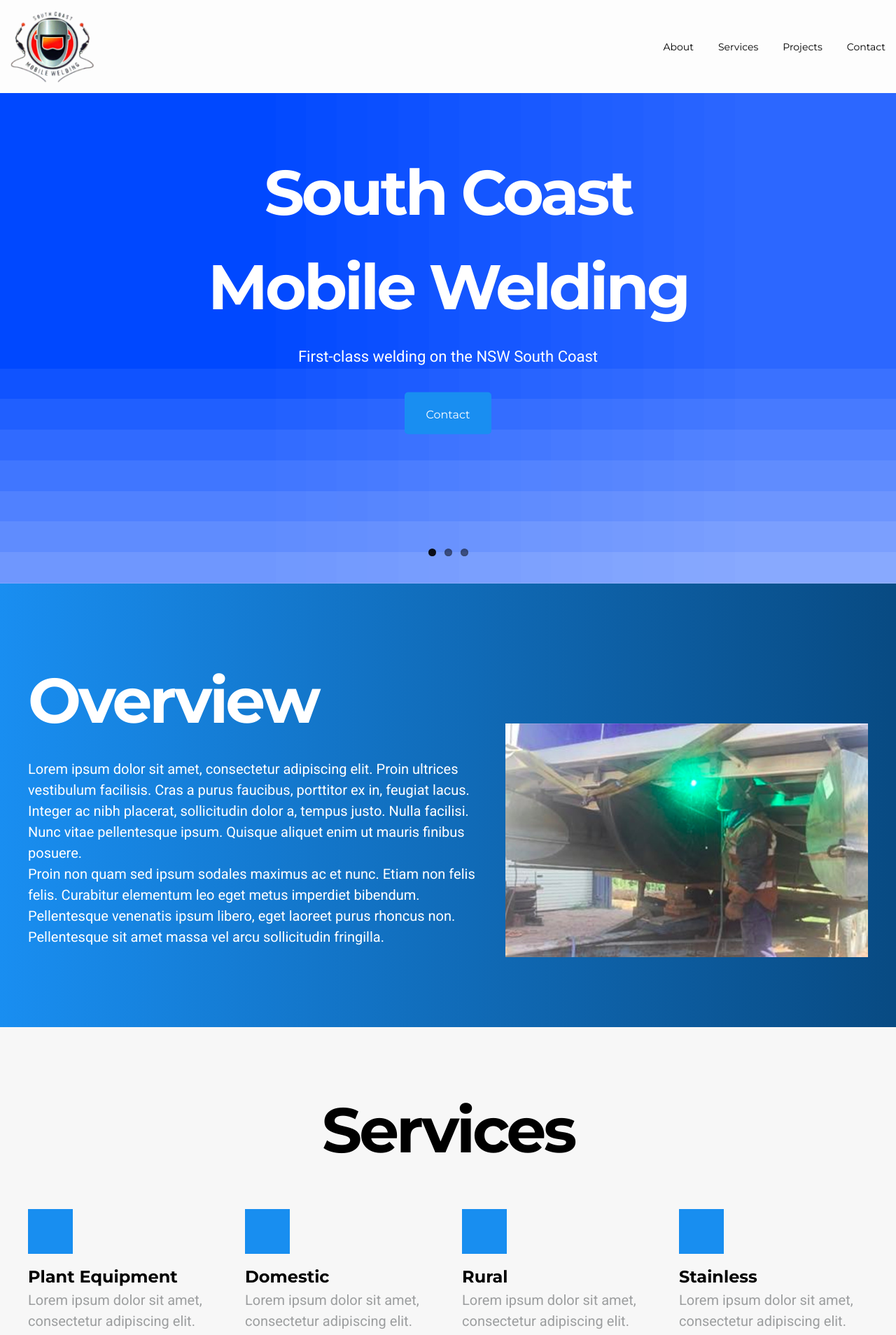
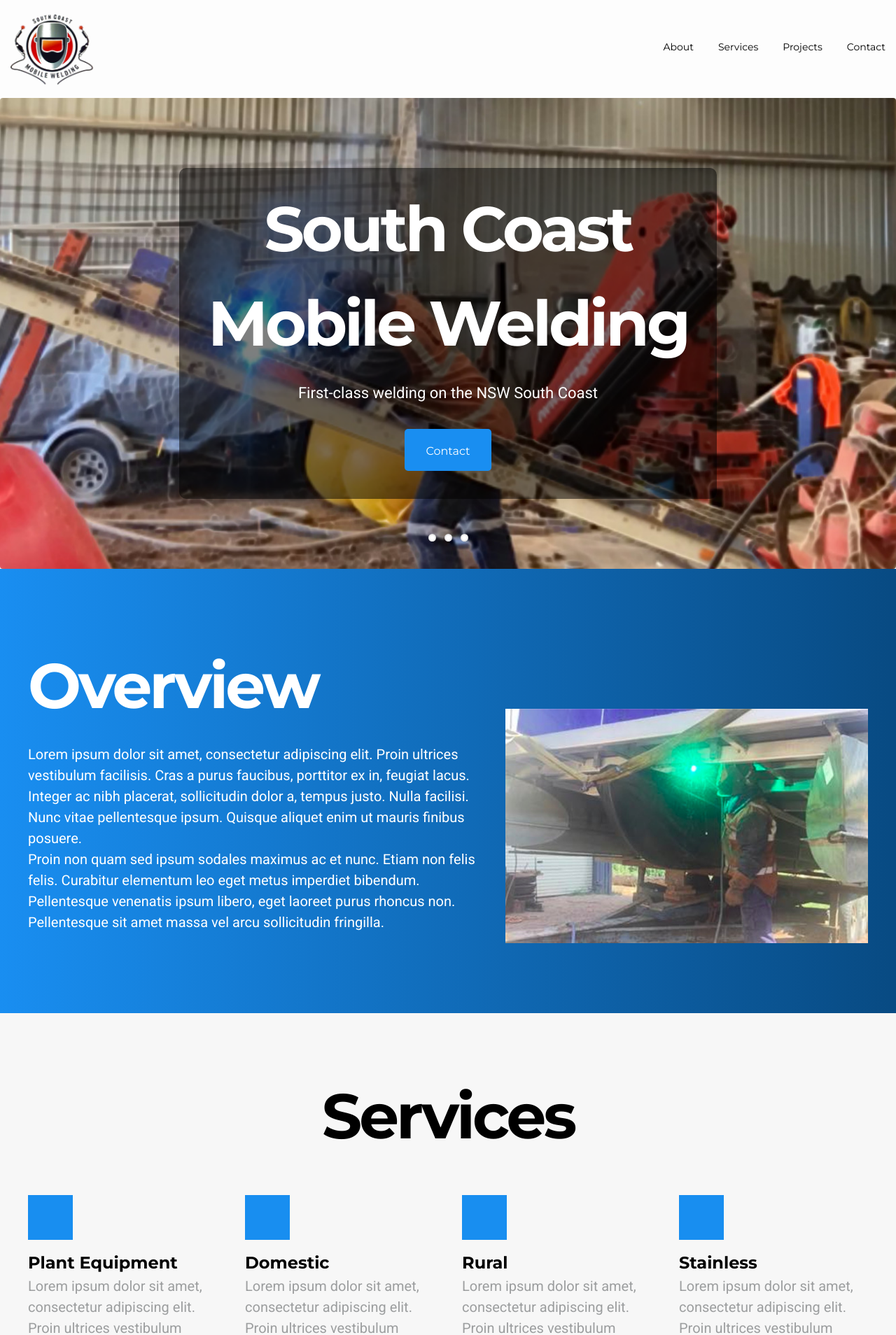
Before and after one commit to PatrickRoberts93/SCMW, a Jekyll site: the page built from index.html, in a window 1280 px wide. Shown: the top 1908 px of the page at 70% size. Built offline with Jekyll 4.4.1, drawn with Linux system fonts in a browser that asks for light colours.

Commit message:
resolves issue #11 - Added slider photos, reconfigured slider using background images

```diff
--- a/_includes/flexslider.html
+++ b/_includes/flexslider.html
@@ -1,18 +1,25 @@
 <div class="flexslider">
-  <div class="slide-text">
-  <h2>South Coast<br/>Mobile Welding</h2>
-  <p>First-class welding on the NSW South Coast</p>
-  <button type="button"><a href="{{ " /contact " | prepend: site.baseurl }}">Contact</a></button>
-</div>
   <ul class="slides">
-    <li>
-      <img src="/img/home-slide1.jpg" />
+    <li class="slide1">
+      <div class="slide-text">
+    <h2>South Coast Mobile Welding</h2>
+    <p>First-class welding on the NSW South Coast</p>
+    <button type="button"><a href="{{ " /contact " | prepend: site.baseurl }}">Contact</a></button>
+  </div>
     </li>
-    <li>
-      <img src="/img/home-slide2.jpg" />
+    <li class="slide2">
+      <div class="slide-text">
+    <h2>South Coast Mobile Welding</h2>
+    <p>First-class welding on the NSW South Coast</p>
+    <button type="button"><a href="{{ " /contact " | prepend: site.baseurl }}">Contact</a></button>
+  </div>
     </li>
-    <li>
-      <img src="/img/home-slide3.jpg" />
+    <li class="slide3">
+      <div class="slide-text">
+    <h2>South Coast Mobile Welding</h2>
+    <p>First-class welding on the NSW South Coast</p>
+    <button type="button"><a href="{{ " /contact " | prepend: site.baseurl }}">Contact</a></button>
+  </div>
     </li>
   </ul>
 </div>
--- a/_sass/components/_flexslider.scss
+++ b/_sass/components/_flexslider.scss
@@ -1,29 +1,58 @@
 //Reset basic styles
 
 .flexslider {
-    background: none;
-    border: none;
-    box-shadow: none;
-    margin: 0;
+  margin: 0;
+  padding: 0;
+  width: 100%;
+  height: 100%;
+  border: 0px;
+  overflow: hidden;
 }
 
 
-//Set max image height
+//Slide Images
 
-.slides img {
-    max-height: 700px;
+
+li.slide1 {
+  background-image: url("/img/home-slide1.jpg");
 }
 
+li.slide2 {
+  background-image: url("/img/home-slide2.jpg");
+}
+
+li.slide3 {
+  background-image: url("/img/home-slide3.jpg");
+}
+
+.flexslider .slides > li {
+  background-position: center;
+  height: 100%;
+  width: 100%;
+  display: none;
+  background-size: cover;
+}
+
+.flexslider-container,
+.flexslider .slides,
+.flex-viewport {
+    height: 100%;
+}
+
+ul.slides {
+  margin: 0;
+  padding: 0;
+}
 
 //Site Heading and subheading
 
 .slide-text {
-    width: 100%;
-    text-align: center;
-    top: 40%;
-    transform: translateY(-50%);
-    position: absolute;
-    z-index: 1000;
+  background: rgba(0, 0, 0, 0.5);
+  width: 60%;
+  border-radius: 10px;
+  text-align: center;
+  padding: 1em 2em 2em 2em;
+  margin: 5em auto;
 
     h2 {
         margin: 0 0 15px;
@@ -37,9 +66,9 @@
 
     //Make responsive
 
-    @media only screen and (max-width: 660px) {
+    @media only screen and (max-width: 1260px) {
         h2 {
-            font-size: 4em;
+            font-size: 3em;
             letter-spacing: -2px;
         }
 
@@ -48,18 +77,20 @@
         }
     }
 
-    @media only screen and (max-width: 580px) {
+    @media only screen and (max-width: 768px) {
+      margin: 3em auto;
+      width: 100%;
         h2 {
-            font-size: 3em;
+            font-size: 2em;
         }
 
         p {
             font-size: 0.9em;
         }
     }
-    @media only screen and (max-width: 480px) {
+    @media only screen and (max-width: 450px) {
         h2 {
-            font-size: 2em;
+            font-size: 1.5em;
         }
 
         p {
@@ -83,3 +114,11 @@
     bottom: 20px;
     z-index: 1000;
 }
+
+ol.flex-control-nav.flex-control-paging li a {
+background: #FFF;
+
+&:hover {
+  background: $grey-color;
+}
+}
```
Also changed, not shown: img/home-slide1.jpg, img/home-slide2.jpg, img/home-slide3.jpg, img/logo.png.
